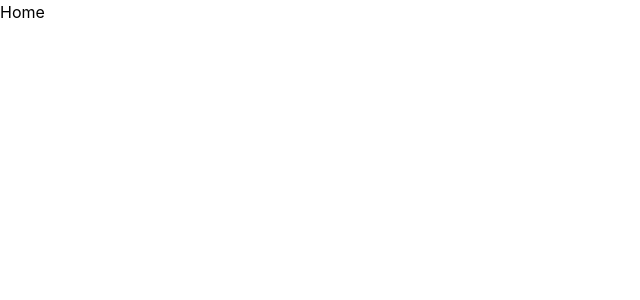
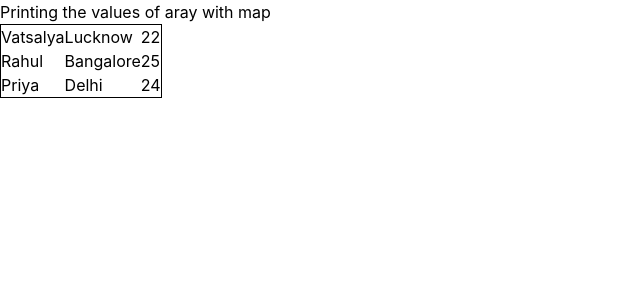
Before and after one commit to vtslforge/Learning-Journey, a React (Vite) app in the folder REACT/COMPONENT_BUILDER/: page / in a window 1280 px wide. Shown: the top 300 px of the page, without its empty margins (0-640 px from the left). Built offline with nearby package versions, Linux system fonts and the light colour scheme.

Commit message:
map functions & dropdown

```diff
--- /dev/null
+++ b/REACT/COMPONENT_BUILDER/src/05controlledComponent/Dropdown.tsx
@@ -0,0 +1,23 @@
+import { useState } from "react";
+
+const Dropdown = () => {
+  const [city, setcity] = useState("");
+  return (
+    <div>
+      <select
+        onChange={(e) => setcity(e.target.value)}
+        className="border"
+        name="select"
+        id=""
+        defaultValue={"bhutan"}
+      >
+        <option value="india">india</option>
+        <option value="nepal">nepal</option>
+        <option value="bhutan">bhutan</option>
+      </select>
+      <p>selected country : {city}</p>
+    </div>
+  );
+};
+
+export default Dropdown;
--- /dev/null
+++ b/REACT/COMPONENT_BUILDER/src/06Map/Map_function.tsx
@@ -0,0 +1,39 @@
+const Map_function = () => {
+  const people = [
+    {
+      name: "Vatsalya",
+      age: 22,
+      city: "Lucknow",
+    },
+
+    {
+      name: "Rahul",
+      age: 25,
+      city: "Bangalore",
+    },
+
+    {
+      name: "Priya",
+      age: 24,
+      city: "Delhi",
+    },
+  ];
+  return (
+    <div>
+      <p>Printing the values of aray with map</p>
+      <table className="border">
+        <thead>
+          {people.map((User) => (
+            <tr key={User.age}>
+              <td>{User.name}</td>
+              <td>{User.city}</td>
+              <td>{User.age}</td>
+            </tr>
+          ))}
+        </thead>
+      </table>
+    </div>
+  );
+};
+
+export default Map_function;
--- a/REACT/COMPONENT_BUILDER/src/App.tsx
+++ b/REACT/COMPONENT_BUILDER/src/App.tsx
@@ -1,5 +1,5 @@
 import { createBrowserRouter, RouterProvider } from "react-router-dom";
-import Home from "./Home";
+// import Home from "./Home";
 import Jsx_exercise from "./00Exercise/jsxExercise/Jsx_exercise";
 // import Digit_counter from "./StateManagement/Digit_counter";
 // import Toggle_color_btn from "./StateManagement/Toggle_color_btn";
@@ -10,12 +10,14 @@ import Toggle_components from "./03StateManagement/Toggle_components";
 // import Input from "./controlledComponent/InputOnchange";
 import Checkbox from "./05controlledComponent/Checkbox";
 import HandleRadio from "./05controlledComponent/HandleRadio";
+import Dropdown from "./05controlledComponent/Dropdown";
+import Map_function from "./06Map/Map_function";
 // import ProfileShowcaseProject from "./Exercise/ProfileShowcaseProject";
 
 const router = createBrowserRouter([
   {
     path: "/",
-    element: <Home />,
+    element: <Map_function/>,
   },
   {
     path: "/exe",
```
